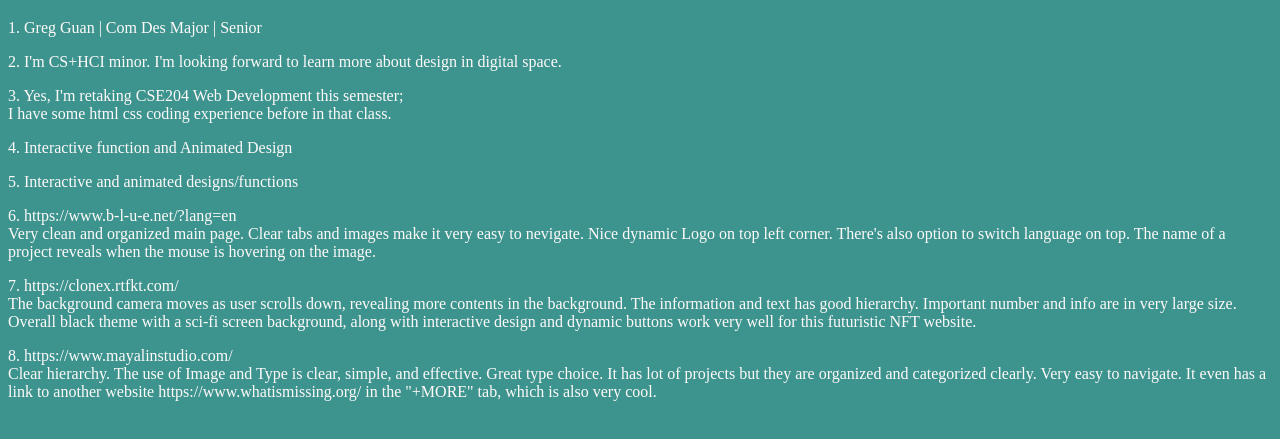
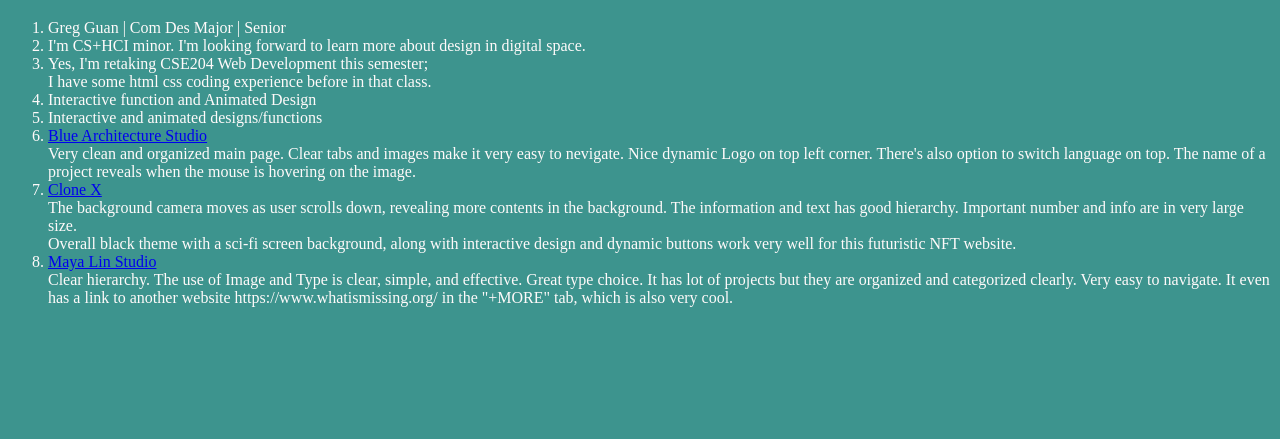
Before and after one commit to GregGuan/iffall2022, a plain HTML site: page intro-questions/index.html in a window 1280 px wide. Shown: the part 61-500 px from the top of the page. Drawn offline with Linux system fonts and the light colour scheme.

Commit message:
Order list and Reference link
<ol></ol>
<a href>

```diff
--- a/intro-questions/index.html
+++ b/intro-questions/index.html
@@ -12,30 +12,30 @@
 
     <body style="background-color: rgb(61, 148, 142); color:rgb(255, 250, 250)" >
         <h1>Introductory questions</h1>
-        <p>1. Greg Guan | Com Des Major | Senior</p>
-        <p>2. I'm CS+HCI minor. I'm looking forward to learn more about design in digital space.</p>
-        <p>3. Yes, I'm retaking CSE204 Web Development this semester;
-            <br>I have some html css coding experience before in that class.</p>
-        <p>4. Interactive function and Animated Design</p>
-        <p>5. Interactive and animated designs/functions</p>
-        <p>6. https://www.b-l-u-e.net/?lang=en
+        <ol>
+            <li>Greg Guan | Com Des Major | Senior</li>
+            <li>I'm CS+HCI minor. I'm looking forward to learn more about design in digital space.</li>
+            <li>Yes, I'm retaking CSE204 Web Development this semester;
+                <br>I have some html css coding experience before in that class.</li>
+            <li>Interactive function and Animated Design</li>
+            <li>Interactive and animated designs/functions</li>
+            <li><a href = "https://www.b-l-u-e.net/?lang=en">Blue Architecture Studio</a>
                 <br>Very clean and organized main page. Clear tabs and images make it very easy to nevigate. Nice dynamic Logo on top left corner. There's also option to switch language on top.
                 The name of a project reveals when the mouse is hovering on the image.
-        </p>
-        <p>7. https://clonex.rtfkt.com/
+            </li>
+            <li><a href = "https://clonex.rtfkt.com/">Clone X</a>
                 <br>The background camera moves as user scrolls down, revealing more contents in the background.
                 The information and text has good hierarchy. Important number and info are in very large size.  <br>
                 Overall black theme with a sci-fi screen background, along with interactive design and dynamic buttons
                 work very well for this futuristic NFT website.
-        </p>
-        <p>8. https://www.mayalinstudio.com/
+            </li>
+            <li><a href = "https://www.mayalinstudio.com/">Maya Lin Studio</a>
                 <br>Clear hierarchy. The use of Image and Type is clear, simple, and effective. Great type choice.
                 It has lot of projects but they are organized and categorized clearly. Very easy to navigate.
                 It even has a link to another website https://www.whatismissing.org/ in the "+MORE" tab, which is also very cool.
-        </p>
-        <p>
+            </li>
+        </ol>
 
-        </p>
 
 
 
```
Lines whose indentation alone changed are shown as unchanged.
